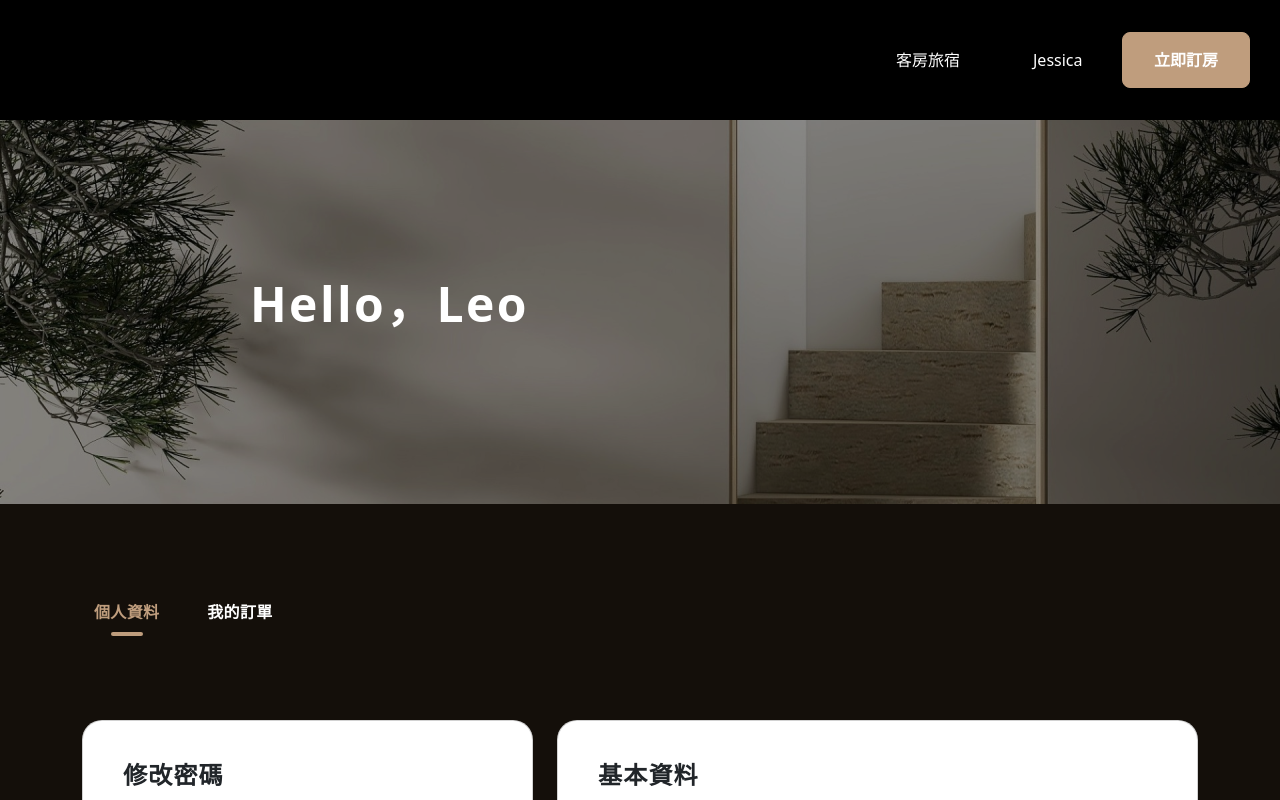
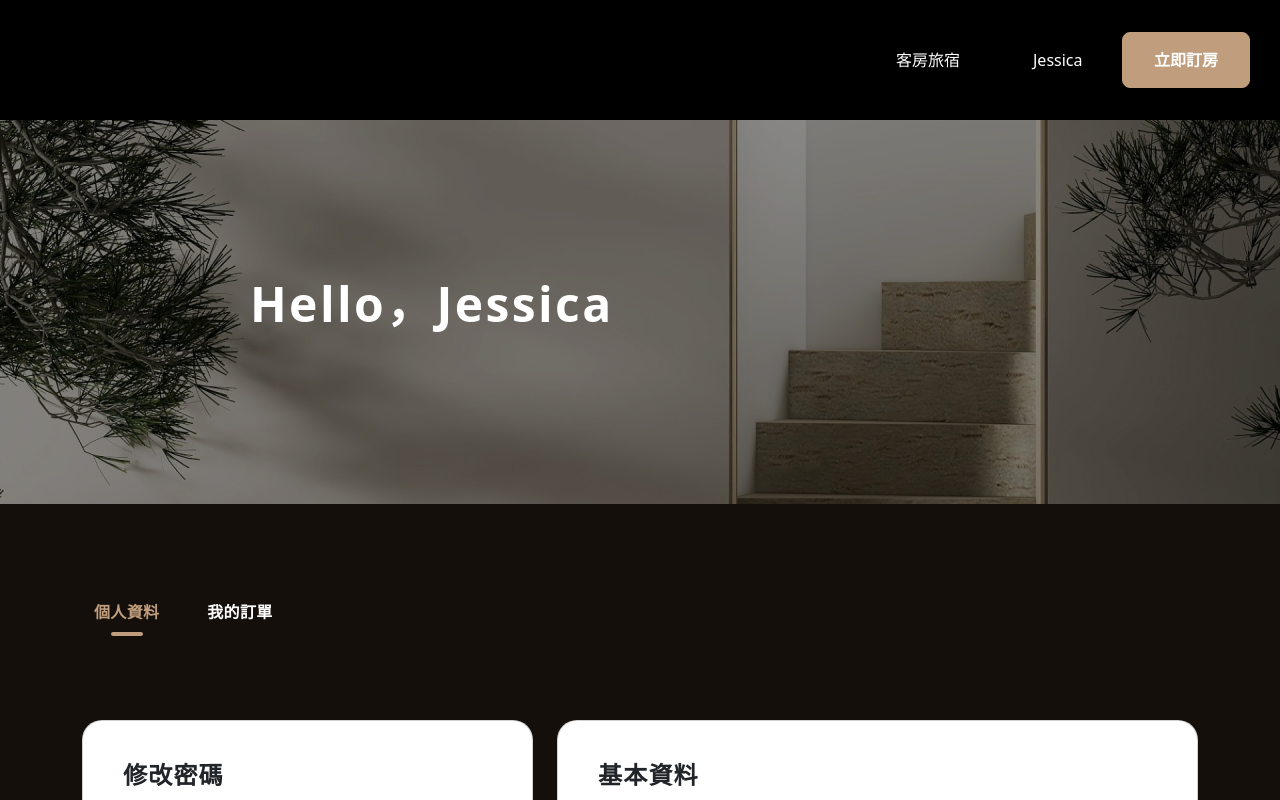
Before and after one commit to ayugioh2003/hexhotel-frontend-2024, a React (Vite) app: page /#/Member/info in a window 1280 px wide. Shown: the top 800 px of the page. Built offline with nearby package versions, Linux system fonts and the light colour scheme.

Commit message:
feature: change fake name

```diff
--- a/src/pages/Member.tsx
+++ b/src/pages/Member.tsx
@@ -30,7 +30,7 @@ const Member = () => {
           <div className="hero-area-wrapper container">
             <SvgIcon name="svg/ic_user" className="hero-area-icon"></SvgIcon>
             <p className="hero-area-text tw-text-white tw-font-[700] tw-text-[32px] md:tw-text-[48px] tw-tracking-[1.6px] md:tw-tracking-[2.4px]">
-              Hello，Leo
+              Hello，Jessica
             </p>
           </div>
         </div>
```
